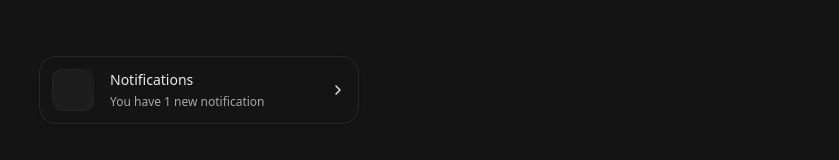
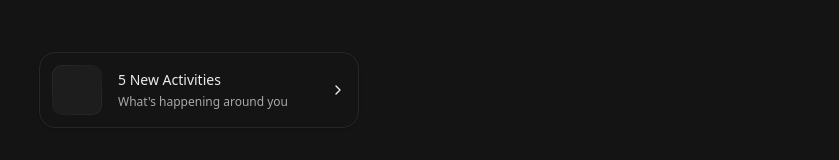
Before and after one commit to joncoronel/collapsible-demo-baseui, a Next.js app: page / in a window 1280 px wide. Shown: the part 310-470 px from the top of the page, without its empty margins (441-1280 px from the left). Built offline with nearby package versions, Linux system fonts and the light colour scheme; some icons are missing.

Commit message:
Update CollapsibleDemo component to display specific notification counts and enhance panel structure with improved layout

```diff
--- a/app/collapsible-demo.tsx
+++ b/app/collapsible-demo.tsx
@@ -41,25 +41,32 @@ export default function CollapsibleDemo() {
           <div className="flex items-center gap-2 p-3 w-full justify-between ">
             <div className="flex items-center flex-row gap-4">
               <div className="h-fit bg-linear-to-br from-accent via-muted to-accent rounded-md">
-                <div className="flex items-center justify-center p-2 bg-muted border border-transparent bg-clip-padding rounded-md">
+                <div className="flex items-center justify-center p-2 group-data-panel-open/collapsible-trigger:p-1.5 transition-all duration-300 ease-out-cubic bg-muted border border-transparent bg-clip-padding rounded-md">
                   <HugeiconsIcon
                     icon={Notification01StrokeRounded}
-                    className="size-6 drop-shadow-sm fill-card text-accent group-data-panel-open/collapsible-trigger:size-4 transition-all duration-300 ease-out-cubic"
+                    className="size-8 drop-shadow-sm fill-card text-accent group-data-panel-open/collapsible-trigger:size-5 transition-all duration-300 ease-out-cubic"
                   />
                 </div>
               </div>
               <div className="flex flex-col gap-1 items-start transition-all duration-300 ease-out-cubic group-data-panel-open/collapsible-trigger:justify-center group-data-panel-open/collapsible-trigger:gap-0">
-                <p className="text-sm font-medium">Notifications</p>
+                <p className="text-sm font-medium">5 New Activities</p>
                 <p className="text-xs text-muted-foreground h-auto overflow-hidden transition-discrete transition-all duration-300 ease-out-cubic group-data-panel-open/collapsible-trigger:opacity-0 group-data-panel-open/collapsible-trigger:h-0 group-data-panel-open/collapsible-trigger:-translate-y-2 group-data-panel-open/collapsible-trigger:hidden starting:opacity-0 starting:h-0 starting:-translate-y-2 [interpolate-size:allow-keywords]">
-                  You have 1 new notification
+                  What's happening around you
                 </p>
               </div>
             </div>
             <ChevronRight className="size-4 transition-transform duration-300 ease-out-cubic group-data-panel-open/collapsible-trigger:rotate-90" />
           </div>
         </Collapsible.Trigger>
-        <Collapsible.Panel className=" h-(--collapsible-panel-height)   overflow-hidden text-sm transition-all ease-out-cubic duration-250 data-ending-style:h-0 data-starting-style:h-0 data-ending-style:opacity-0 data-starting-style:opacity-0">
-          <p className="border-t bg-card space-y-4 px-4 py-3">Hello</p>
+        <Collapsible.Panel className="group/collapsible-panel h-(--collapsible-panel-height)   overflow-hidden text-sm transition-all ease-out-cubic duration-250 data-ending-style:h-0 data-starting-style:h-0 data-ending-style:opacity-0 data-starting-style:opacity-0">
+          <div className="flex flex-col border-t bg-card space-y-4 px-4 py-3">
+            <div>
+              <div>
+                <div></div>
+                <div></div>
+              </div>
+            </div>
+          </div>
         </Collapsible.Panel>
       </Collapsible.Root>
     </div>
```
